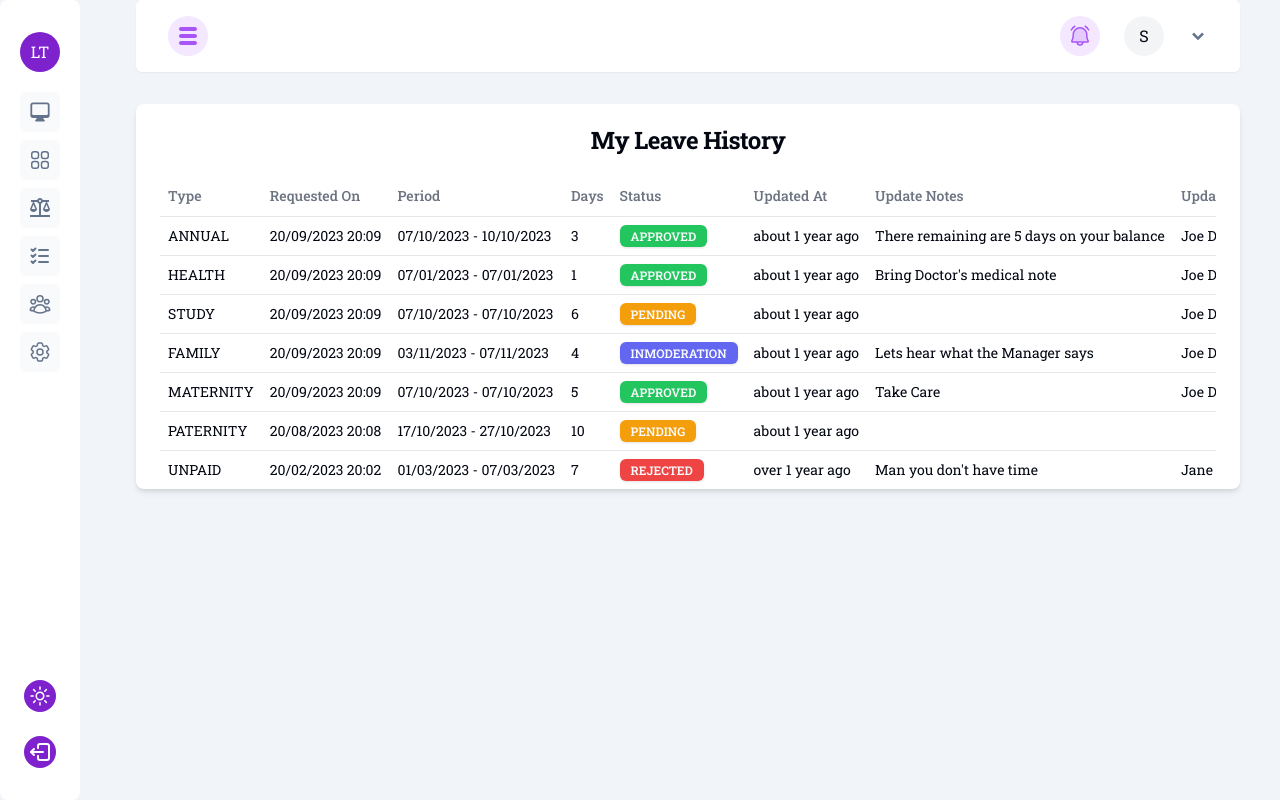
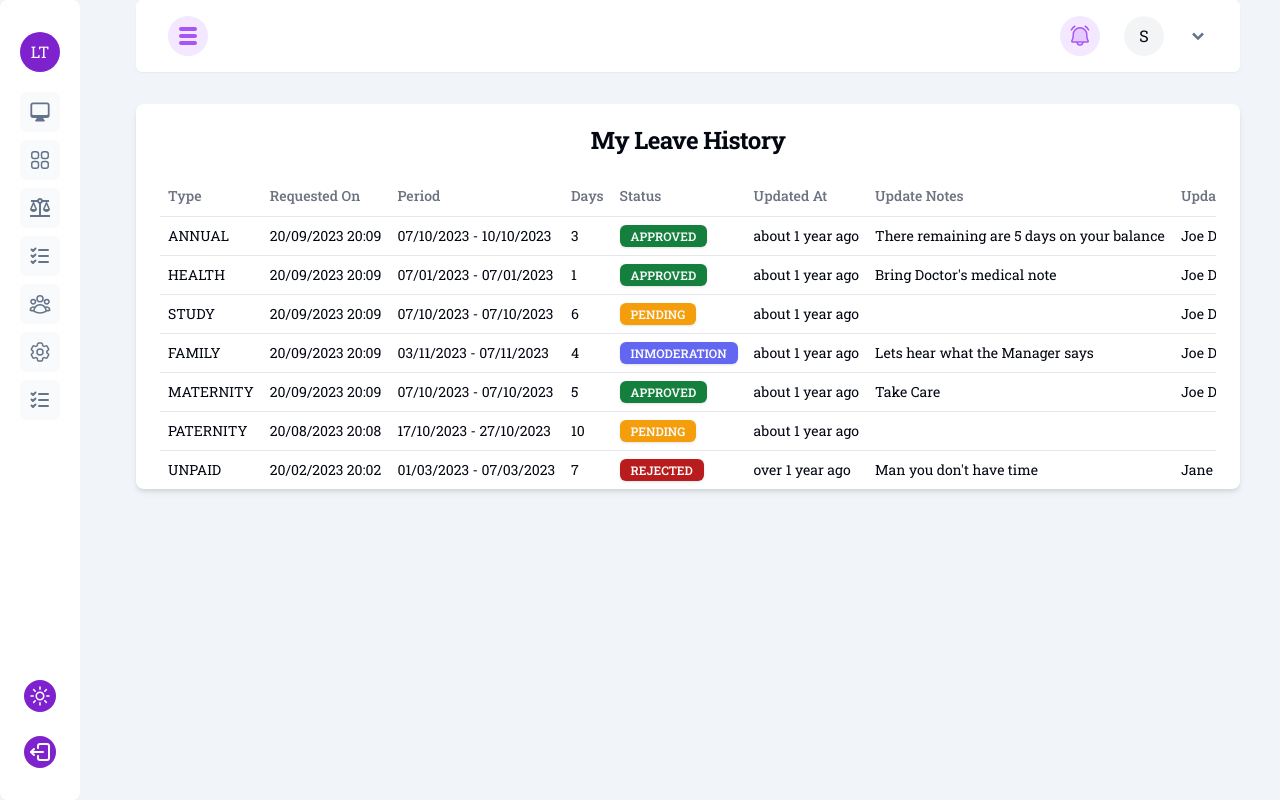
Before and after one commit to priyak1203/LeaveTracker, a React (Vite) app in the folder client/: page /portal/history in a window 1280 px wide. Built offline with nearby package versions, Linux system fonts and the light colour scheme; sample sign-in values are in the browser's storage.

Commit message:
fixing badge colors

```diff
--- a/client/src/components/dashboard/LeavesTable.tsx
+++ b/client/src/components/dashboard/LeavesTable.tsx
@@ -82,8 +82,18 @@ function LeavesTable() {
                 <span>{dayjs(endDate).format('DD/MM/YYYY')}</span>
               </TableCell>
               <TableCell>{days}</TableCell>
-              <TableCell className="capitalize">
-                <Badge>{leaveStatus}</Badge>
+              <TableCell className="uppercase">
+                <Badge
+                  className={`
+                    ${leaveStatus === 'approved' && 'bg-green-700'}
+                    ${leaveStatus === 'pending' && 'bg-amber-500'}
+                    ${leaveStatus === 'inmoderation' && 'bg-indigo-500'}
+                    ${leaveStatus === 'rejected' && 'bg-red-700'}
+
+                    `}
+                >
+                  {leaveStatus}
+                </Badge>
               </TableCell>
               <TableCell>{userNotes}</TableCell>
               <TableCell>
--- a/client/src/components/portal/HistoryTable.tsx
+++ b/client/src/components/portal/HistoryTable.tsx
@@ -59,9 +59,9 @@ function HistoryTable() {
               <TableCell>
                 <Badge
                   className={`
-                    ${status === 'APPROVED' && 'bg-green-500'}
+                    ${status === 'APPROVED' && 'bg-green-700'}
                     ${status === 'PENDING' && 'bg-amber-500'}
-                    ${status === 'REJECTED' && 'bg-red-500'}
+                    ${status === 'REJECTED' && 'bg-red-700'}
                     ${status === 'INMODERATION' && 'bg-indigo-500'}
                     `}
                 >
--- a/client/src/utils/links.ts
+++ b/client/src/utils/links.ts
@@ -14,6 +14,7 @@ export const adminLinks = [
   { title: 'Leaves', url: '/dashboard/leaves', icon: TbListCheck },
   { title: 'Users', url: '/dashboard/users', icon: HiOutlineUserGroup },
   { title: 'Settings', url: '/dashboard/settings', icon: HiOutlineCog6Tooth },
+  { title: 'History', url: '/portal/history', icon: TbListCheck },
 ];
 
 export const moderatorLinks = [
@@ -23,6 +24,7 @@ export const moderatorLinks = [
   { title: 'Leaves', url: '/dashboard/leaves', icon: TbListCheck },
   { title: 'Users', url: '/dashboard/users', icon: HiOutlineUserGroup },
   { title: 'Settings', url: '/dashboard/settings', icon: HiOutlineCog6Tooth },
+  { title: 'History', url: '/portal/history', icon: TbListCheck },
 ];
 
 export const userLinks = [
```
